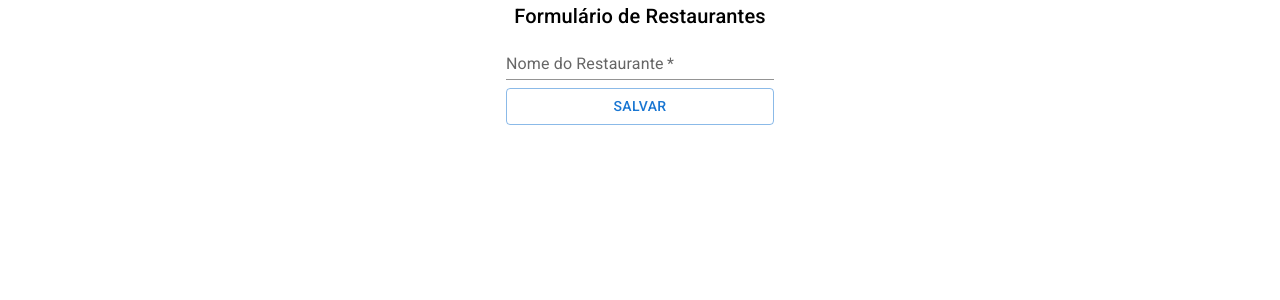
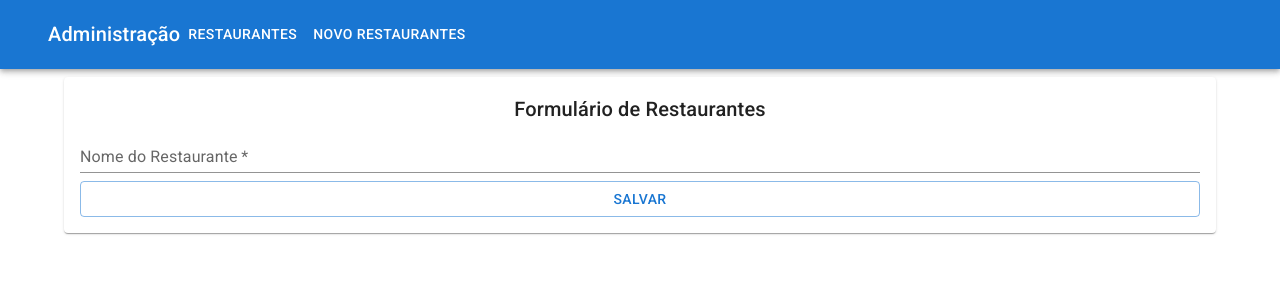
Before and after one commit to AdrianaMendes/alfood, a React (Create React App) app: page /admin/restaurantes/novo in a window 1280 px wide. Shown: the top 300 px of the page. Built offline with nearby package versions, Linux system fonts and the light colour scheme; the HTML template or start-up script is replaced by a standard one.

Commit message:
Upgrade na administração

```diff
--- a/src/paginas/Administracao/Restaurantes/FormularioRestaurante.tsx
+++ b/src/paginas/Administracao/Restaurantes/FormularioRestaurante.tsx
@@ -1,8 +1,9 @@
-import { Box, Button, TextField, Typography } from "@mui/material";
+import { AppBar, Box, Button, TextField, Typography, Container, Toolbar, Link, Paper } from "@mui/material";
 import { useEffect, useState } from "react";
 import { useParams } from "react-router-dom";
 import IRestaurante from "../../../interfaces/IRestaurante";
 import http from "../../../http";
+import { Link as RouterLink } from 'react-router-dom';
 
 const FormularioRestaurante = () => {
 
@@ -43,9 +44,36 @@
     }
 
     return (
-        <Box sx={{ display: 'flex', flexDirection: 'column', alignItems: 'center' }}>
+        <>
+            <AppBar position="static">
+                <Container maxWidth="xl">
+                    <Toolbar>
+                        <Typography variant="h6">
+                            Administração
+                        </Typography>
+                        <Box sx={{ flexGrow: 1 }}>
+                            <Link component={RouterLink} to="/admin/restaurantes">
+                                <Button sx={{ my: 2, color: 'white' }}>
+                                    Restaurantes
+                                </Button>
+                            </Link>
+                            <Link component={RouterLink} to="/admin/restaurantes/novo">
+                                <Button sx={{ my: 2, color: 'white' }}>
+                                    Novo Restaurantes
+                                </Button>
+                            </Link>
+                        </Box>
+                    </Toolbar>
+                </Container>
+            </AppBar>
+
+            <Box>
+                <Container maxWidth="lg" sx={{ mt: 1 }}>
+                    <Paper sx={{ p: 2 }}>
+
+                        <Box sx={{ display: 'flex', flexDirection: 'column', alignItems: 'center', flexFlow: 1 }}>
                             <Typography component="h1" variant="h6">Formulário de Restaurantes</Typography>
-            <Box component="form" onSubmit={aoSubmeterForm}>
+                            <Box component="form" sx={{ width: '100%' }} onSubmit={aoSubmeterForm}>
                                 <TextField
                                     value={nomeRestaurante}
                                     onChange={evento => setNomeRestaurante(evento.target.value)}
@@ -57,6 +85,12 @@
                                 <Button sx={{ marginTop: 1 }} type="submit" fullWidth variant="outlined">Salvar</Button>
                             </Box>
                         </Box>
+
+                    </Paper>
+                </Container>
+            </Box>
+
+        </>
     )
 }
 
```
Lines whose indentation alone changed are shown as unchanged.
